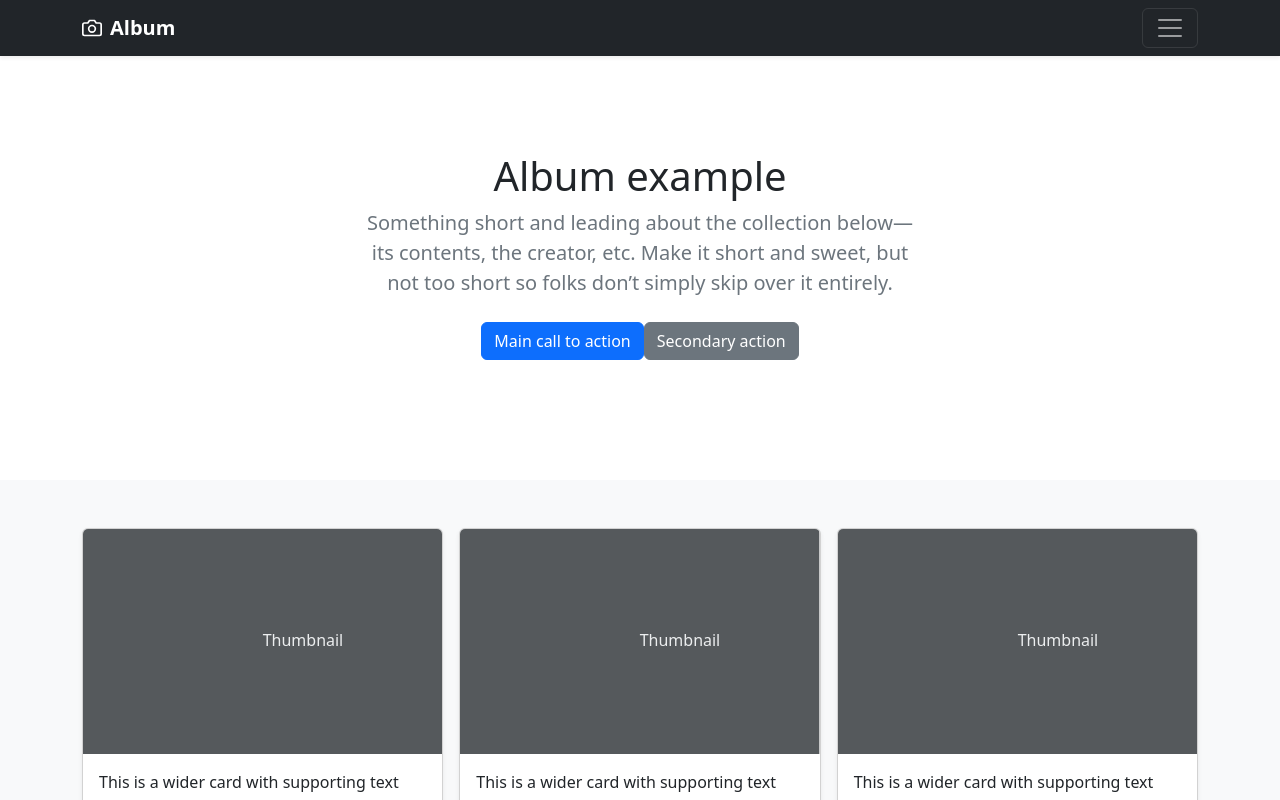
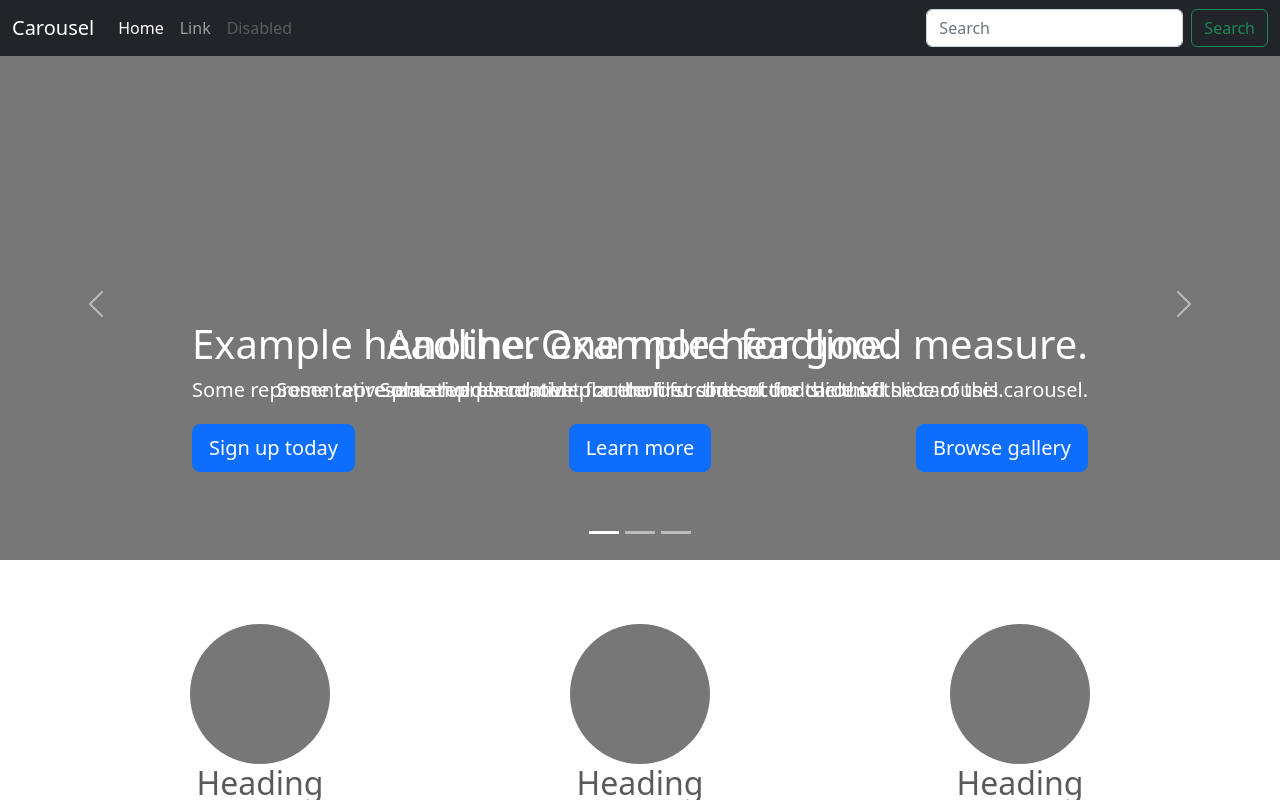
Before and after one commit to NDeleo94/bootstrapmocks, a React (Create React App) app: page / in a window 1280 px wide. Shown: the top 800 px of the page. Built offline with nearby package versions, Linux system fonts and the light colour scheme.

Commit message:
Se separa en componentes los botones y las imagenes del carrusel

```diff
--- a/src/Main.jsx
+++ b/src/Main.jsx
@@ -1,11 +1,11 @@
 import React from "react";
-import Album from "./Pages/Album";
-//import Carousel from "./Pages/Carousel";
+// import Album from "./Pages/Album";
+import Carousel from "./Pages/Carousel";
 
 const Main = () => {
   return (
     <div>
-      <Album />
+      <Carousel />
     </div>
   );
 };
--- a/src/components/Carousel/CarouselMainCarousel.jsx
+++ b/src/components/Carousel/CarouselMainCarousel.jsx
@@ -1,131 +1,47 @@
 import React from "react";
+import CarouselMainCarouselButton from "./CarouselMainCarouselButton";
+import CarouselMainCarouselControl from "./CarouselMainCarouselControl";
+import CarouselMainCarouselItem from "./CarouselMainCarouselItem";
 
 const CarouselMainCarousel = () => {
   return (
     <div id="myCarousel" className="carousel slide" data-bs-ride="carousel">
       <div className="carousel-indicators">
-        <button
-          type="button"
-          data-bs-target="#myCarousel"
-          data-bs-slide-to="0"
-          className="active"
-          aria-current="true"
-          aria-label="Slide 1"
-        ></button>
-        <button
-          type="button"
-          data-bs-target="#myCarousel"
-          data-bs-slide-to="1"
-          aria-label="Slide 2"
-        ></button>
-        <button
-          type="button"
-          data-bs-target="#myCarousel"
-          data-bs-slide-to="2"
-          aria-label="Slide 3"
-        ></button>
+        <CarouselMainCarouselButton slide={0} active={true} />
+        <CarouselMainCarouselButton slide={1} active={false} />
+        <CarouselMainCarouselButton slide={2} active={false} />
       </div>
       <div className="carousel-inner">
-        <div className="carousel-item active">
-          <svg
-            className="bd-placeholder-img"
-            width="100%"
-            height="100%"
-            xmlns="http://www.w3.org/2000/svg"
-            aria-hidden="true"
-            preserveAspectRatio="xMidYMid slice"
-            focusable="false"
-          >
-            <rect width="100%" height="100%" fill="#777" />
-          </svg>
-          <div className="container">
-            <div className="carousel-caption text-start">
-              <h1>Example headline.</h1>
-              <p>
-                Some representative placeholder content for the first slide of
-                the carousel.
-              </p>
-              <p>
-                <a className="btn btn-lg btn-primary" href="#">
-                  Sign up today
-                </a>
-              </p>
-            </div>
-          </div>
-        </div>
-        <div className="carousel-item">
-          <svg
-            className="bd-placeholder-img"
-            width="100%"
-            height="100%"
-            xmlns="http://www.w3.org/2000/svg"
-            aria-hidden="true"
-            preserveAspectRatio="xMidYMid slice"
-            focusable="false"
-          >
-            <rect width="100%" height="100%" fill="#777" />
-          </svg>
-          <div className="container">
-            <div className="carousel-caption">
-              <h1>Another example headline.</h1>
-              <p>
-                Some representative placeholder content for the second slide of
-                the carousel.
-              </p>
-              <p>
-                <a className="btn btn-lg btn-primary" href="#">
-                  Learn more
-                </a>
-              </p>
-            </div>
-          </div>
-        </div>
-        <div className="carousel-item">
-          <svg
-            className="bd-placeholder-img"
-            width="100%"
-            height="100%"
-            xmlns="http://www.w3.org/2000/svg"
-            aria-hidden="true"
-            preserveAspectRatio="xMidYMid slice"
-            focusable="false"
-          >
-            <rect width="100%" height="100%" fill="#777" />
-          </svg>
-          <div className="container">
-            <div className="carousel-caption text-end">
-              <h1>One more for good measure.</h1>
-              <p>
-                Some representative placeholder content for the third slide of
-                this carousel.
-              </p>
-              <p>
-                <a className="btn btn-lg btn-primary" href="#">
-                  Browse gallery
-                </a>
-              </p>
-            </div>
-          </div>
-        </div>
+        <CarouselMainCarouselItem
+          active={true}
+          text1={"Example headline."}
+          text2={
+            "Some representative placeholder content for the first slide of the carousel."
+          }
+          text3={"Sign up today"}
+          position={0}
+        />
+        <CarouselMainCarouselItem
+          active={true}
+          text1={"Another example headline."}
+          text2={
+            "Some representative placeholder content for the second slide of the carousel."
+          }
+          text3={"Learn more"}
+          position={1}
+        />
+        <CarouselMainCarouselItem
+          active={true}
+          text1={"One more for good measure."}
+          text2={
+            "Some representative placeholder content for the third slide of this carousel."
+          }
+          text3={"Browse gallery"}
+          position={2}
+        />
       </div>
-      <button
-        className="carousel-control-prev"
-        type="button"
-        data-bs-target="#myCarousel"
-        data-bs-slide="prev"
-      >
-        <span className="carousel-control-prev-icon" aria-hidden="true"></span>
-        <span className="visually-hidden">Previous</span>
-      </button>
-      <button
-        className="carousel-control-next"
-        type="button"
-        data-bs-target="#myCarousel"
-        data-bs-slide="next"
-      >
-        <span className="carousel-control-next-icon" aria-hidden="true"></span>
-        <span className="visually-hidden">Next</span>
-      </button>
+      <CarouselMainCarouselControl control={0} />
+      <CarouselMainCarouselControl control={1} />
     </div>
   );
 };
--- /dev/null
+++ b/src/components/Carousel/CarouselMainCarouselButton.jsx
@@ -0,0 +1,16 @@
+import React from "react";
+
+const CarouselMainCarouselButton = ({ slide, active }) => {
+  return (
+    <button
+      type="button"
+      data-bs-target="#myCarousel"
+      data-bs-slide-to={`${slide}`}
+      className={active ? "active" : ""}
+      aria-current="true"
+      aria-label={`Slide ${slide + 1}`}
+    ></button>
+  );
+};
+
+export default CarouselMainCarouselButton;
--- /dev/null
+++ b/src/components/Carousel/CarouselMainCarouselControl.jsx
@@ -0,0 +1,20 @@
+import React from "react";
+
+const CarouselMainCarouselControl = ({ control }) => {
+  return (
+    <button
+      className={`carousel-control-${control ? "next" : "prev"}`}
+      type="button"
+      data-bs-target="#myCarousel"
+      data-bs-slide={`${control ? "next" : "prev"}`}
+    >
+      <span
+        className={`carousel-control-${control ? "next" : "prev"}-icon`}
+        aria-hidden="true"
+      ></span>
+      <span className="visually-hidden">{control ? "Next" : "Previous"}</span>
+    </button>
+  );
+};
+
+export default CarouselMainCarouselControl;
--- /dev/null
+++ b/src/components/Carousel/CarouselMainCarouselItem.jsx
@@ -0,0 +1,42 @@
+import React from "react";
+
+const CarouselMainCarouselItem = ({
+  active,
+  text1,
+  text2,
+  text3,
+  position,
+}) => {
+  return (
+    <div className={`carousel-item ${active ? "active" : ""}`}>
+      <svg
+        className="bd-placeholder-img"
+        width="100%"
+        height="100%"
+        xmlns="http://www.w3.org/2000/svg"
+        aria-hidden="true"
+        preserveAspectRatio="xMidYMid slice"
+        focusable="false"
+      >
+        <rect width="100%" height="100%" fill="#777" />
+      </svg>
+      <div className="container">
+        <div
+          className={`carousel-caption ${
+            position === 0 ? "text-start" : position === 2 ? "text-end" : ""
+          }`}
+        >
+          <h1>{text1}</h1>
+          <p>{text2}</p>
+          <p>
+            <a className="btn btn-lg btn-primary" href="/">
+              {text3}
+            </a>
+          </p>
+        </div>
+      </div>
+    </div>
+  );
+};
+
+export default CarouselMainCarouselItem;
```
